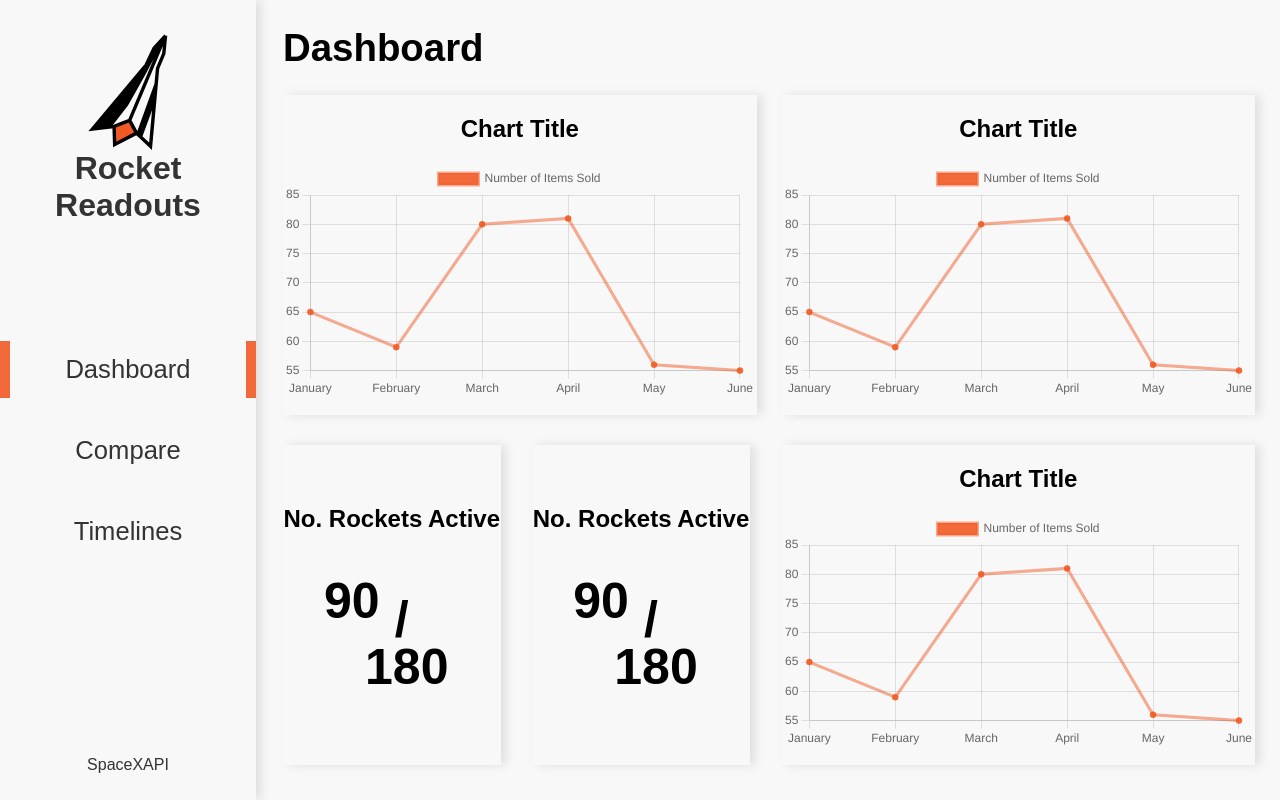
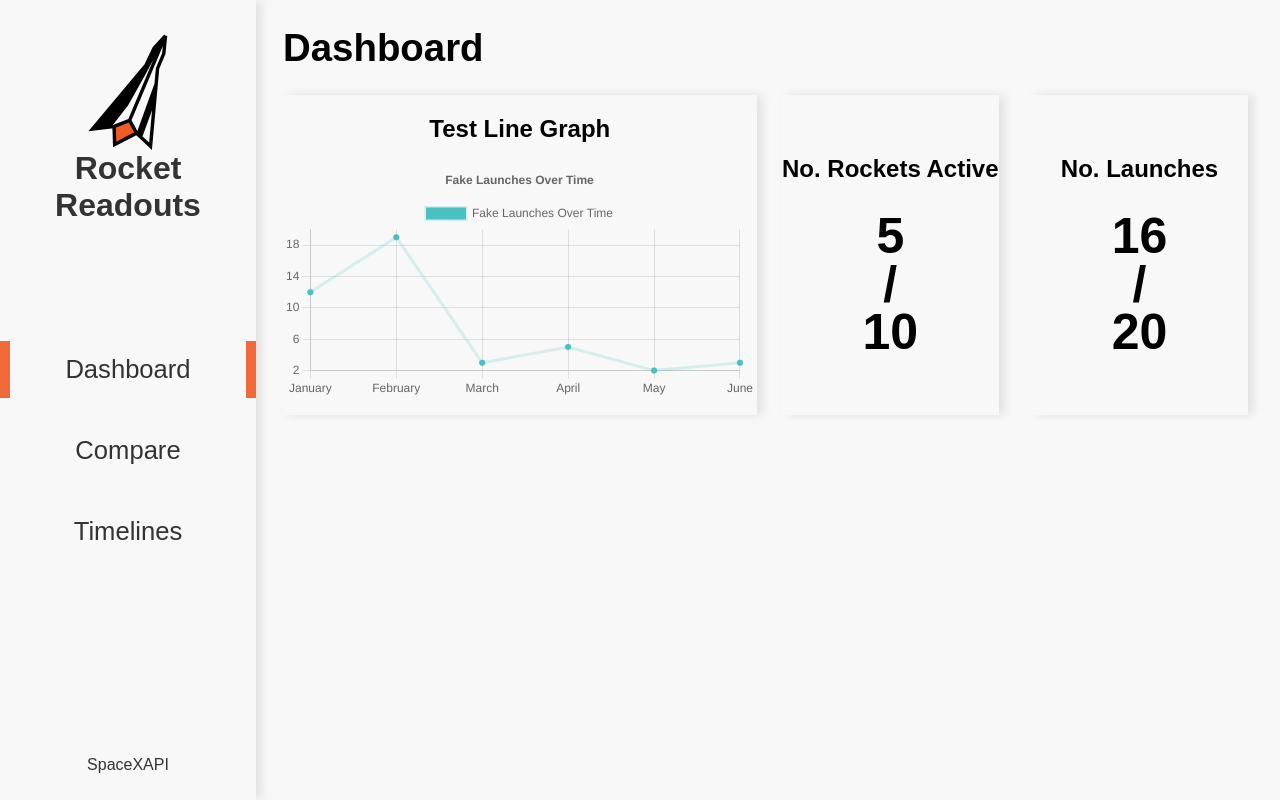
Before and after one commit to RP231013/DV200_S1T1Project, a React (Create React App) app in the folder rocketreads/: page / in a window 1280 px wide. Built offline with nearby package versions, Linux system fonts and the light colour scheme; a web font is replaced by a local one.

Commit message:
modify statBlock & chartBlock
... to accept parameters and not static data.

```diff
--- a/rocketreads/src/components/ChartBlock.js
+++ b/rocketreads/src/components/ChartBlock.js
@@ -1,48 +1,40 @@
 import React from 'react';
 import './ChartBlock.css';
-import { Chart as ChartJS, CategoryScale, LinearScale, PointElement, LineElement, Title, Tooltip, Legend } from 'chart.js';
-import { Line } from 'react-chartjs-2';
+import {
+  Bar,
+  Line,
+  Pie,
+  Doughnut,
+  Radar,
+  PolarArea,
+  Bubble,
+  Scatter,
+} from 'react-chartjs-2';
+import { Chart as ChartJS, registerables } from 'chart.js';
 
-ChartJS.register(
-  CategoryScale,
-  LinearScale,
-  PointElement,
-  LineElement,
-  Title,
-  Tooltip,
-  Legend
-);
-function ChartBlock() {
-  const data = {
-    labels: ['January', 'February', 'March', 'April', 'May', 'June'],
-    datasets: [
-      {
-        label: 'Number of Items Sold',
-        data: [65, 59, 80, 81, 56, 55],
-        fill: false,
-        backgroundColor: 'rgba(241, 90, 36, 0.9)',
-        borderColor: 'rgba(241, 90, 36, 0.5)',
-      },
-    ],
-  };
 
-  const options = {
-    responsive: true,
-    plugins: {
-      legend: {
-        position: 'top',
-      },
-      title: {
-        display: false,
-        text: 'Chart.js Line Chart',
-      },
-    },
-  };
+ChartJS.register(...registerables);
+
+
+const CHART_COMPONENTS = {
+  bar: Bar,
+  line: Line,
+  pie: Pie,
+  doughnut: Doughnut,
+  radar: Radar,
+  polarArea: PolarArea,
+  bubble: Bubble,
+  scatter: Scatter,
+};
+
+function ChartBlock({ chartType, chartData, chartOptions, title }) {
+
+  const ChartComponent = CHART_COMPONENTS[chartType] || Line;
 
   return (
     <div className='chartBlockBody'>
-      <h2>Chart Title</h2>
-      <Line data={data} options={options}/>
+      <h2>{title}</h2>
+      <ChartComponent data={chartData} options={chartOptions} />
     </div>
   );
 }
--- a/rocketreads/src/components/Dashboard.js
+++ b/rocketreads/src/components/Dashboard.js
@@ -4,18 +4,61 @@ import ChartBlock from './ChartBlock';
 import StatBlock from './StatBlock';
 
 const Dashboard = () => {
-  // Your dashboard content
+
+  // Fake data for testing
+  const lineChartData = {
+    labels: ['January', 'February', 'March', 'April', 'May', 'June'],
+    datasets: [
+      {
+        label: 'Fake Launches Over Time',
+        data: [12, 19, 3, 5, 2, 3],
+        fill: false,
+        backgroundColor: 'rgb(75, 192, 192)',
+        borderColor: 'rgba(75, 192, 192, 0.2)',
+      },
+    ],
+  };
+
+
+  const lineChartOptions = {
+    responsive: true,
+    plugins: {
+      legend: {
+        position: 'top',
+      },
+      title: {
+        display: true,
+        text: 'Fake Launches Over Time',
+      },
+    },
+  };
+
   return (
     <div>
       <div className="dashboard-header">
         <h1>Dashboard</h1>
       </div>
       <div className="dashboard-content">
-        <ChartBlock/>
-        <ChartBlock/>
-        <StatBlock/>
-        <StatBlock/>
-        <ChartBlock/>
+
+      <ChartBlock
+        chartType="line"
+        chartData={lineChartData}
+        chartOptions={lineChartOptions}
+        title="Test Line Graph"
+      />
+
+
+      <StatBlock
+        title="No. Rockets Active"
+        currentValue={"5"}
+        maxValue={"10"}
+      />
+      <StatBlock
+        title="No. Launches"
+        currentValue={"16"}
+        maxValue={"20"}
+      />
+
 
       </div>
     </div>
--- a/rocketreads/src/components/StatBlock.js
+++ b/rocketreads/src/components/StatBlock.js
@@ -5,20 +5,17 @@ import './Statblock.css';
 </div>
 
 
-function StatBlock() {
+function StatBlock({ title, currentValue, maxValue }) {
     return (
         <div className="statBlockBody">
-            <h2>No. Rockets Active</h2>
-
+            <h2>{title}</h2>
             <div className='scoreContainer'>
-                <h1 id='teller' className='score'>90</h1>
-                <h1 id='slash' className='score'>/</h1>
-                <h1 id='noemer' className='score'>180</h1>
+                <h1 className='score'>{currentValue}</h1>
+                <h1 className='score'>/</h1>
+                <h1 className='score'>{maxValue}</h1>
             </div>
-
-
         </div>
     );
-  }
+}
 
   export default StatBlock;
```
